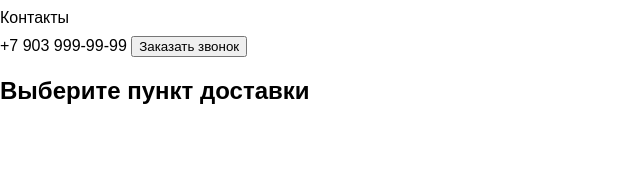
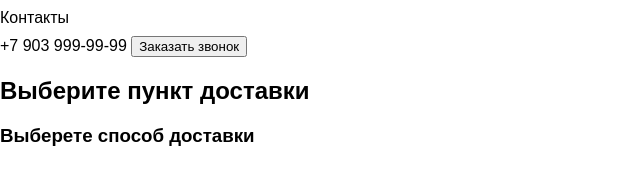
Before and after one commit to Anikitkov/new-project2, a plain HTML site: page index.html in a window 1280 px wide. Shown: the whole page, without its empty margins (0-640 px from the left). Drawn offline with Linux system fonts and the light colour scheme.

Commit message:
basket delivery options block added

```diff
--- a/index.html
+++ b/index.html
@@ -22,6 +22,7 @@
         </div>
     </header>
 <h2>Выберите пункт доставки</h2>
-</h2>
+<h3>Выберете способ доставки</h3>
+
 </body>
 </html>
```
